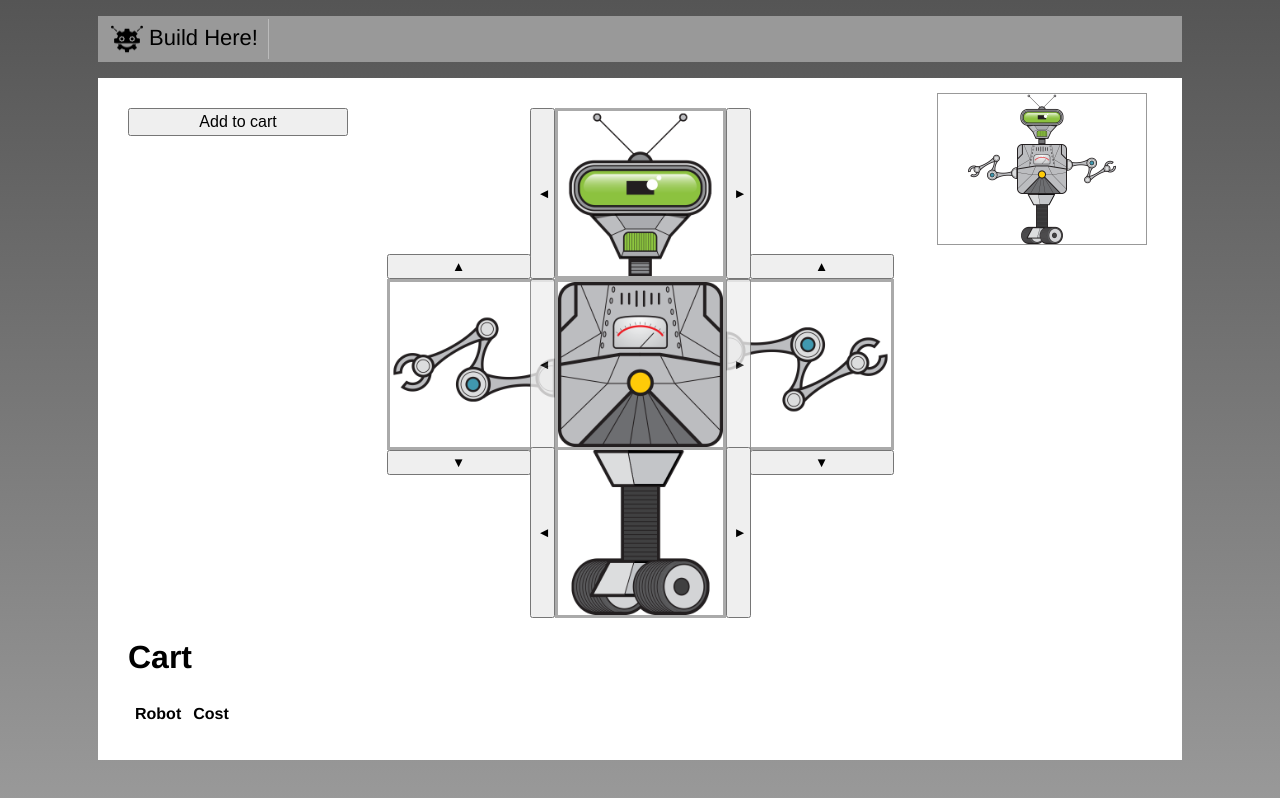
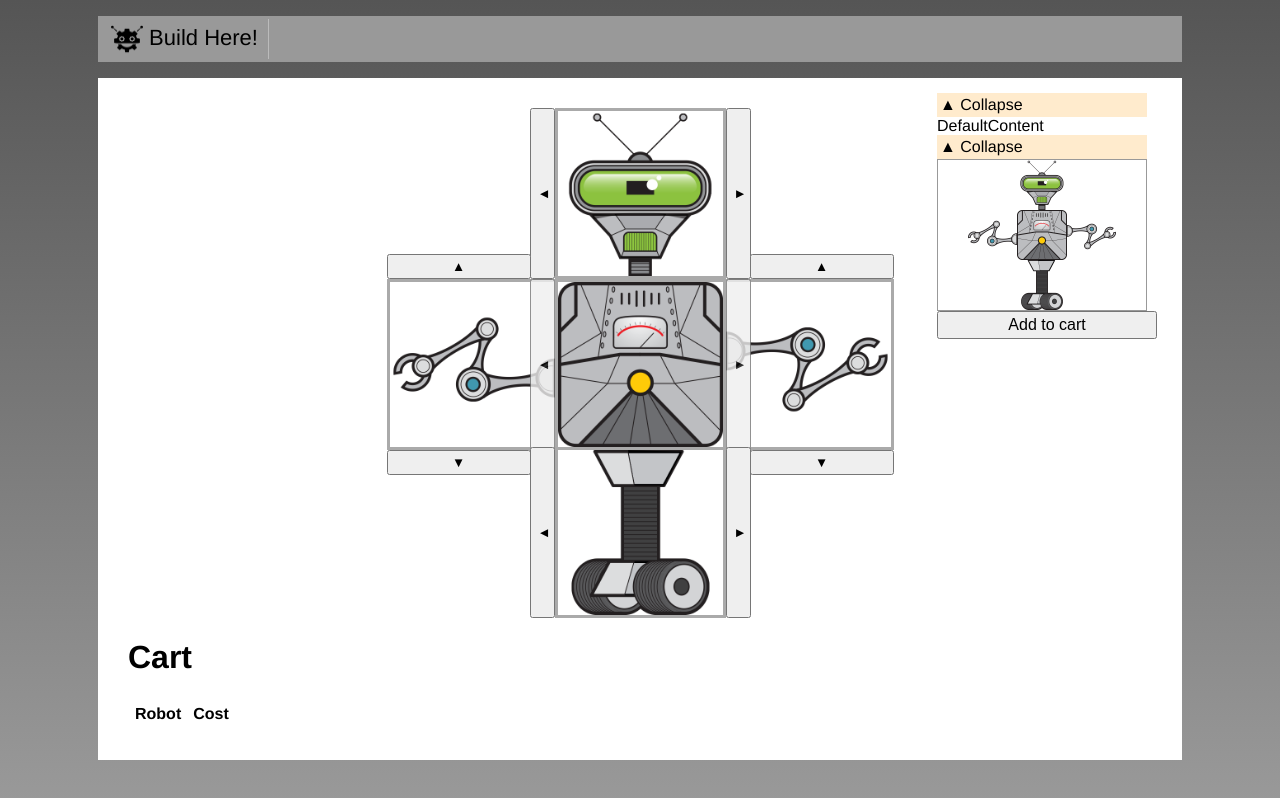
Before and after one commit to KovalenkoSerj/VueJs, a Vue app in the folder test-spa/: page / in a window 1280 px wide. Built offline with nearby package versions, Linux system fonts and the light colour scheme.

Commit message:
NEW: NOT322, Created collapse component

```diff
--- a/test-spa/src/build/RobotBuilder.vue
+++ b/test-spa/src/build/RobotBuilder.vue
@@ -1,48 +1,56 @@
 <template>
-  <div class='content'>
+  <div class="content">
     <div class="preview">
+      <CollapsSection></CollapsSection>
+      <CollapsSection>
         <div class="preview-content">
           <div class="top-row">
-          <img :src="selectedRobot.head.src"/>
+            <img :src="selectedRobot.head.src" />
           </div>
           <div class="middle-row">
-          <img :src="selectedRobot.leftArm.src" class="rotate-left"/>
-          <img :src="selectedRobot.torsos.src"/>
-          <img :src="selectedRobot.rightArm.src" class="rotate-right"/>
+            <img :src="selectedRobot.leftArm.src" class="rotate-left" />
+            <img :src="selectedRobot.torsos.src" />
+            <img :src="selectedRobot.rightArm.src" class="rotate-right" />
           </div>
           <div class="bottom-row">
-          <img :src="selectedRobot.bases.src"/>
+            <img :src="selectedRobot.bases.src" />
           </div>
         </div>
+      </CollapsSection>
+      <button class="add-to-cart" @click="addToCart()">Add to cart</button>
     </div>
-    <button class='add-to-cart' @click="addToCart()">Add to cart</button>
     <div class="top-row">
       <!-- <div class="robot-name">
         <div class="robot-name">
           {{selectedRobot.head.title}}
           <span v-show="selectedRobot.head.onSale" class='sale'>Sale!</span>
-        </div> -->
-          <PartSelector :parts="avaliableParts.heads"
+      </div>-->
+      <PartSelector
+        :parts="avaliableParts.heads"
         position="top"
         @partSelected="part => selectedRobot.head = part"
       />
     </div>
     <div class="middle-row">
-      <PartSelector :parts="avaliableParts.arms"
+      <PartSelector
+        :parts="avaliableParts.arms"
         position="left"
         @partSelected="part => selectedRobot.leftArm = part"
       />
-      <PartSelector :parts="avaliableParts.torsos"
+      <PartSelector
+        :parts="avaliableParts.torsos"
         position="center"
         @partSelected="part => selectedRobot.torsos = part"
       />
-      <PartSelector :parts="avaliableParts.arms"
+      <PartSelector
+        :parts="avaliableParts.arms"
         position="right"
         @partSelected="part => selectedRobot.rightArm = part"
       />
     </div>
     <div class="bottom-row">
-      <PartSelector :parts="avaliableParts.bases"
+      <PartSelector
+        :parts="avaliableParts.bases"
         position="bottom"
         @partSelected="part => selectedRobot.bases = part"
       />
@@ -53,17 +61,13 @@
         <thead>
           <tr>
             <th>Robot</th>
-            <th class='cost'>Cost</th>
+            <th class="cost">Cost</th>
           </tr>
         </thead>
         <tbody>
           <tr v-for="(robot, index) in cart" :key="index">
-            <td>
-              {{robot.head.title}}
-            </td>
-            <td class='cost'>
-              {{robot.cost}}
-            </td>
+            <td>{{robot.head.title}}</td>
+            <td class="cost">{{robot.cost}}</td>
           </tr>
         </tbody>
       </table>
@@ -73,14 +77,17 @@
 
 
 <script>
+// import HomePage from '../home/HomePage'
 import avaliableParts from '../data/parts';
 import createdHook from './createdHookMixin';
 import PartSelector from './PartSelector.vue';
+import CollapsSection from '../shared/CollapsSection.vue';
 
 export default {
   name: 'RobotBuilder',
   components: {
     PartSelector,
+    CollapsSection,
   },
   data() {
     return {
@@ -101,7 +108,7 @@ export default {
     },
     headBorderStyle() {
       return {
-        border: this.selectedRobot.head.onSale ? '3px solid blue' : 'none',
+        border: this.selectedRobot.head.onSale ? '3px solid blue' : '',
       };
     },
   },
@@ -122,16 +129,14 @@ export default {
 
 
  <style lang='scss' scoped>
-
 .part {
   position: relative;
   width: 165px;
   height: 165px;
   border: 3px solid #aaa;
-
 }
 .part {
-  img{
+  img {
     width: 165px;
   }
 }
@@ -231,7 +236,8 @@ export default {
   font-size: 16px;
 }
 
-td, th {
+td,
+th {
   text-align: left;
   padding: 5px;
   padding-right: 5px;
@@ -239,7 +245,7 @@ td, th {
 .cost {
   text-align: right;
 }
-.sale-border{
+.sale-border {
   border: 3px solid red;
 }
 .preview {
--- /dev/null
+++ b/test-spa/src/shared/CollapsSection.vue
@@ -0,0 +1,31 @@
+<template>
+  <div>
+    <div class='header'>
+      <span v-if="open" @click="open = !open">&#x25B2; Collapse</span>
+      <span v-if="!open" @click="open = !open">&#x25BC; Expand</span>
+    </div>
+    <!-- Toggle -->
+    <slot v-if="open">
+      <div>DefaultContent</div>
+    </slot>
+  </div>
+</template>
+
+<script>
+export default {
+  name: 'CollapsSection',
+  data() {
+    return {
+      open: true,
+    };
+  },
+};
+</script>
+
+<style scoped>
+  .header {
+    background-color: blanchedalmond;
+    padding: 3px;
+    cursor: pointer;
+  }
+</style>
```
Lines whose indentation alone changed are shown as unchanged.
